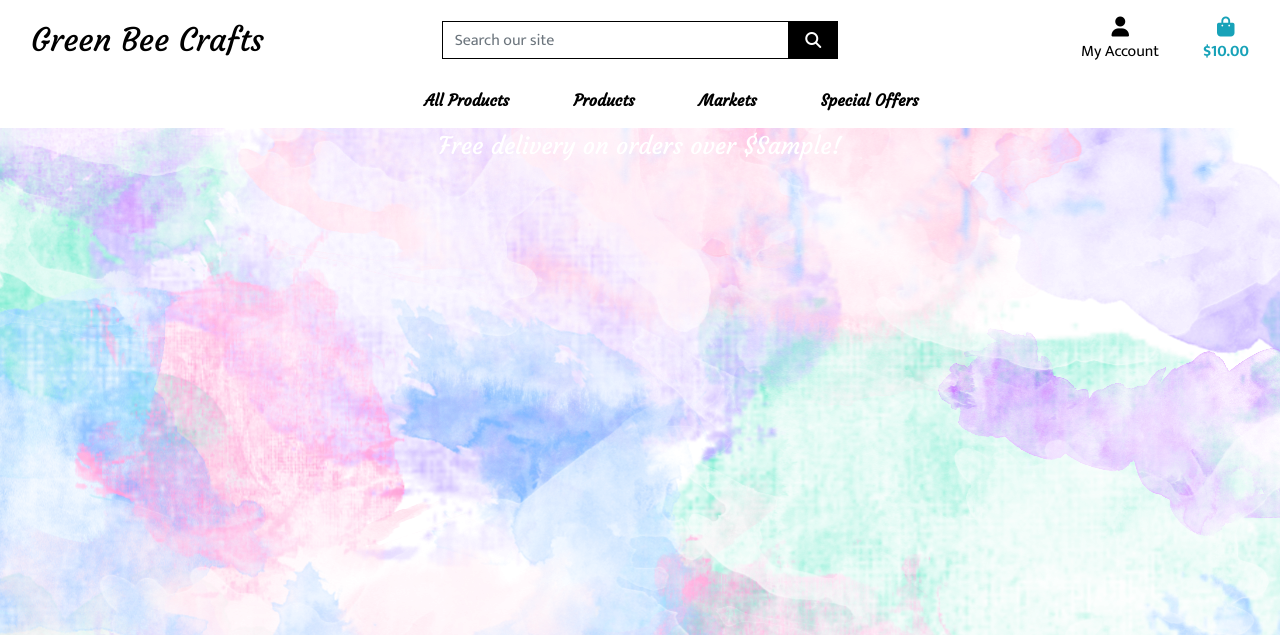
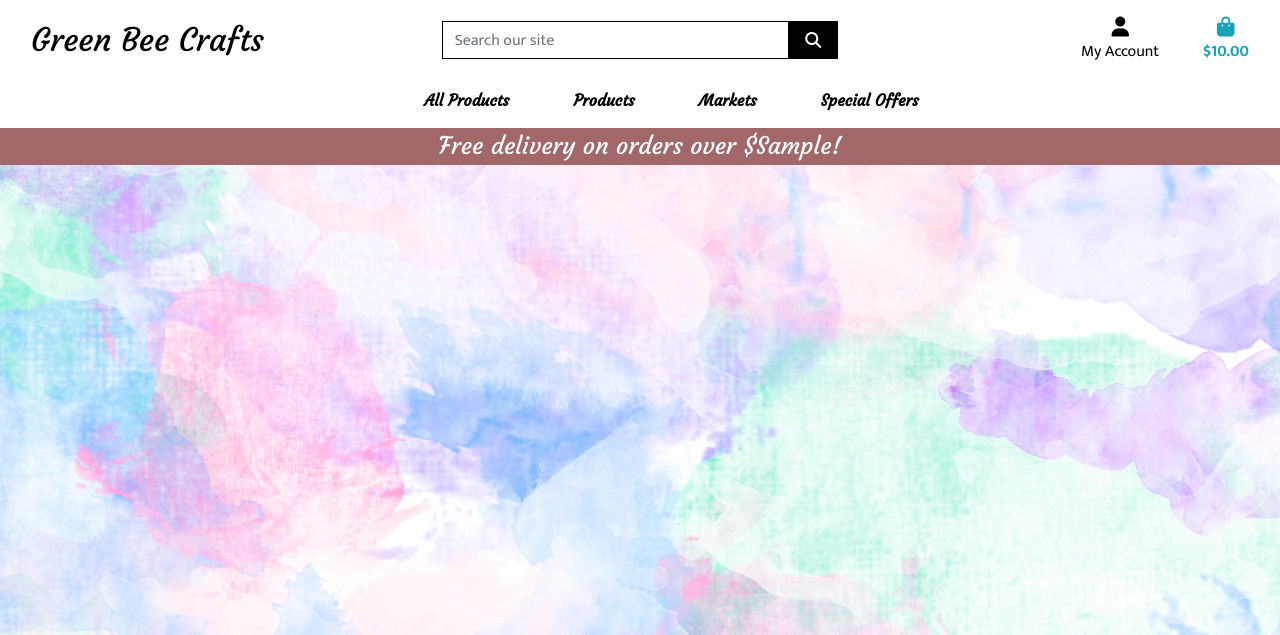
Before and after one commit to Code-Institute-Submissions/green_bee_crafts, a Django app: template templates/base.html in a window 1280 px wide. Shown: the top 635 px of the page. Run offline with Django 3.2, Linux system fonts and the light colour scheme; the template is opened without the code that fills it: most values are stand-ins (such as "Sample title", 1, 10 or a date in 2020); some libraries are stand-ins or nearby versions.

Commit message:
ADDED additional CSS for correct colour scheme

```diff
--- a/static/css/base.css
+++ b/static/css/base.css
@@ -5,8 +5,9 @@ html {
 body {
     background: url('media/images/temp-bg.png') no-repeat center center fixed;
     background-size: cover;
+    background-color: #0A3200;
     height: calc(100vh - 164px);
-    color: #555;
+    color: #0A3200;
     font-family: 'Mukta', 'sans-serif';
 }
 
@@ -56,6 +57,10 @@ body {
     border: 1px solid black !important;
 }
 
+.bg-black {
+    background: #A26769 !important;
+}
+
 /* -------------------------------- Media Queries */
 
 /* Slightly larger container on xl screens */
```
